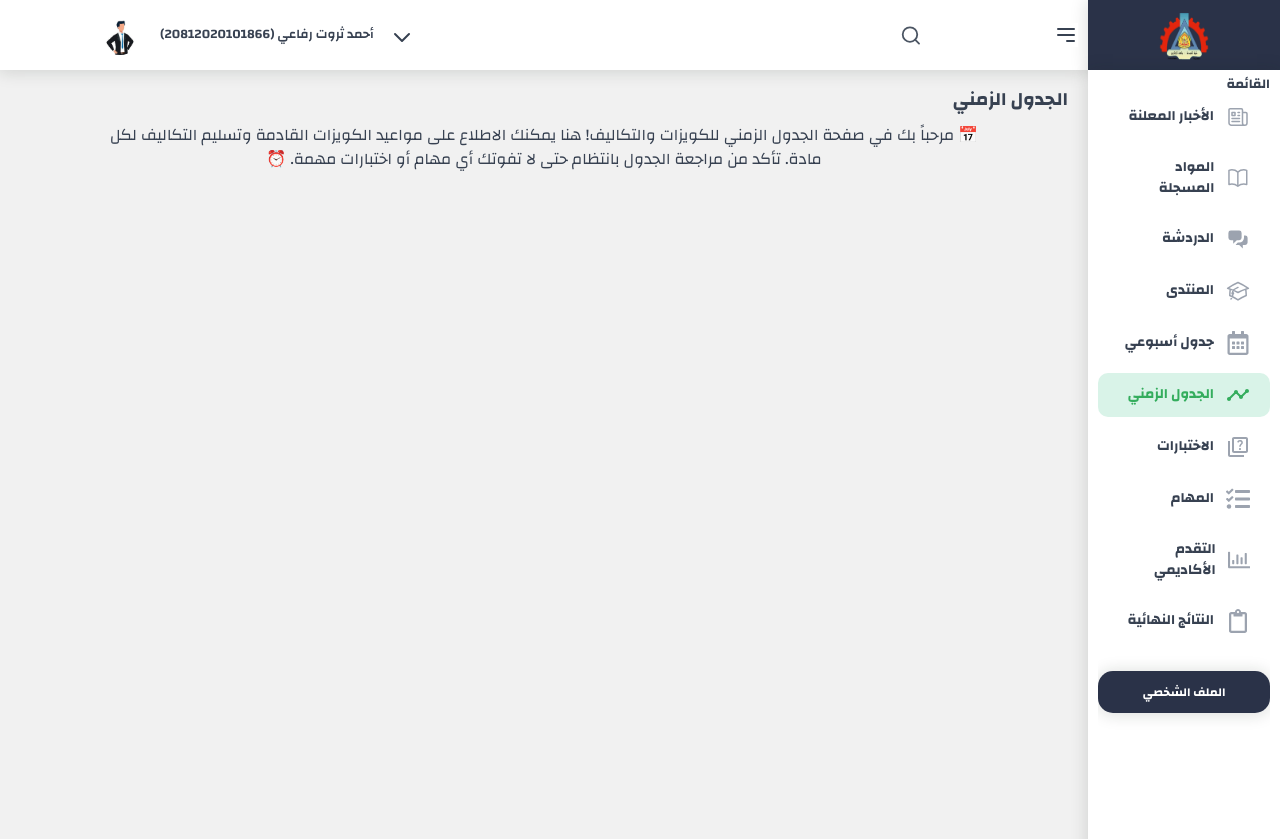
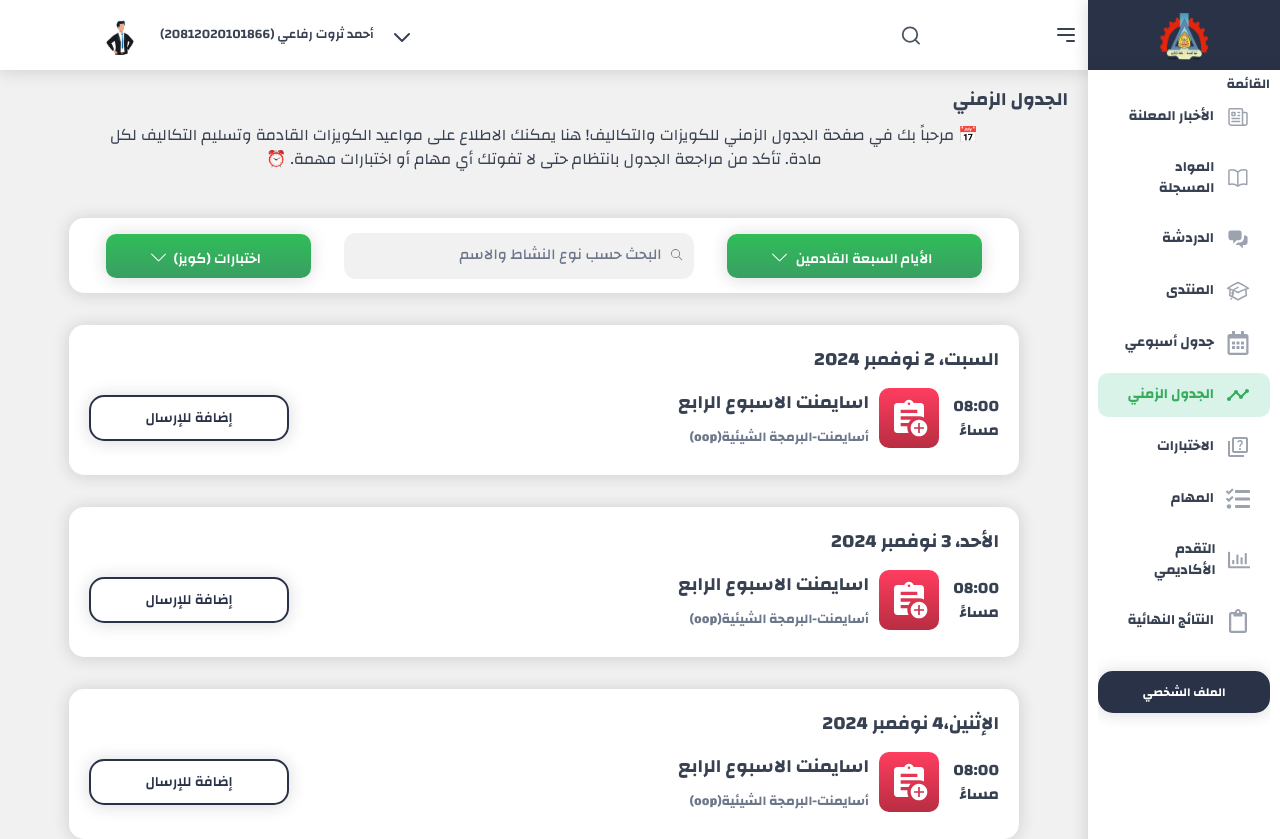
Before and after one commit to AhmedDev02/NextGenEdu, a React (Vite) app: page /projects-timeline in a window 1280 px wide. Before the commit the page ends 800 px from the top, so only its background shows below. Built offline with nearby package versions, Linux system fonts and the light colour scheme; a web font is replaced by a local one.

Commit message:
add projectTimeline pag

```diff
--- /dev/null
+++ b/src/features/timeline/ProjectsTimelineCard.jsx
@@ -0,0 +1,116 @@
+import styled from "styled-components";
+import Button from "../../ui/Button";
+import { MdAssignmentAdd } from "react-icons/md";
+
+const AssighnmentData = [
+    {
+      Assighnmentdate: 'السبت، 2 نوفمبر 2024',
+      AssighnmentTime: '08:00 مساءً',
+      AssighnmentNumber: "اسايمنت الاسبوع الرابع",
+      Assighnmentsubject: "أسايمنت-البرمجة الشيئية(oop)",
+    },
+    {
+      Assighnmentdate: 'الأحد، 3 نوفمبر 2024',
+      AssighnmentTime: '08:00 مساءً',
+      AssighnmentNumber: "اسايمنت الاسبوع الرابع",
+      Assighnmentsubject: "أسايمنت-البرمجة الشيئية(oop)",
+    },
+    {
+      Assighnmentdate: 'الإثنين،4 نوفمبر 2024',
+      AssighnmentTime: '08:00 مساءً',
+      AssighnmentNumber: "اسايمنت الاسبوع الرابع",
+      Assighnmentsubject: "أسايمنت-البرمجة الشيئية(oop)",
+    }
+
+  ];
+
+const StyledtimeContainer = styled.div`
+  box-shadow: var(--shadow-primary);
+  width: 950px;
+  height: 150px;
+  background-color: #fff;
+  border-radius: 15px 15px 15px 15px;
+  padding: 20px;
+
+
+`;
+const Styledticon= styled.div`
+  display:flex;
+  justify-content:center;
+  align-items:center;
+  width: 60px;
+  height: 60px;
+  background: linear-gradient(to bottom,#FF3D60,#B82D42);
+  border-radius:10px;
+  color :white;
+
+`;
+
+
+const Styledcontanier = styled.div`
+    display:flex;
+    justify-content:space-between;
+    width:100%;
+    height:70px;
+     align-items:center;
+    margin-top:10px;
+`;
+const StyledRightcontanier = styled.div`
+    display:flex;
+    justify-content:flex-start;
+    align-items:center;
+    width:400px;
+    height:70px;
+    gap:10px;
+
+
+`;
+const Styledtitle = styled.div`
+    display:flex;
+    flex-direction:column;
+    justify-content:space-between;
+    width:200px;
+    height:60px;
+
+
+
+`;
+
+
+
+function ProjectsTimelineCard (){
+
+        return (
+            <>
+              { AssighnmentData.map((card,index) => (
+     <StyledtimeContainer key={index}>
+     <h3>{card.Assighnmentdate}</h3>
+      <Styledcontanier >
+         <StyledRightcontanier>
+             <div style={{width:"50px" }}>
+             <h4 style={{width:"80px" }}>{card.AssighnmentTime}</h4>
+             </div>
+
+
+         <Styledticon >
+             <MdAssignmentAdd style={{fontSize:"40px"}} ></MdAssignmentAdd>
+         </Styledticon>
+          <Styledtitle >
+             <h3>{card.AssighnmentNumber}</h3>
+             <h5 style={{color:"#6D778A"}} >{card.Assighnmentsubject}</h5>
+          </Styledtitle >
+         </StyledRightcontanier>
+
+       <Button variation="transparent" style={{height:"46px" ,width:"200px" ,padding:"0px "}}>إضافة للإرسال</Button>
+      </Styledcontanier>
+
+
+ </StyledtimeContainer>
+      ))}
+            </>
+
+        )
+
+}
+
+ export default ProjectsTimelineCard ;
--- /dev/null
+++ b/src/features/timeline/ProjectsTimelineContent.jsx
@@ -0,0 +1,63 @@
+
+import Button from "../../ui/Button";
+import styled from "styled-components";
+import { SlArrowDown } from "react-icons/sl";
+import { GoSearch } from "react-icons/go";
+import ProjectsTimelineCard from "./ProjectsTimelineCard"
+
+
+
+const StyledtimeContainer = styled.div`
+  box-shadow: var(--shadow-primary);
+  width: 950px;
+  height: 75px;
+  background-color: #fff;
+  border-radius: 15px 15px 15px 15px;
+  padding: 20px;
+  display:flex;
+  justify-content:space-around;
+  align-items:center;
+`;
+const Styledsearchbutton= styled.button`
+  padding-inline:16px;
+  background-color: #f1f1f1;
+  border-radius: 12px;
+  width:350px;
+  height:46px;
+  color:#6D778A;
+  font-size:15px;
+  font-weight:500;
+  line-height:36.8px;
+  font-family:Changa;
+  text-align:right;
+  outline:none;
+  border:0;
+`;
+
+
+const Styledarrowicon =styled(SlArrowDown)`
+  font-size:15px;
+  transform:translate(-5px,2px);
+
+`
+const Styledsearchicon =styled(GoSearch)`
+  font-size:13px;
+  transform:translate(5px,2px);
+
+`
+function ProjectsTimelineContent (){
+return<>
+<StyledtimeContainer>
+<Button style={{borderRadius:"10px",height:"44px" ,}}>الأيام السبعة القادمين <Styledarrowicon/> </Button>
+<Styledsearchbutton >  <Styledsearchicon /> البحث حسب نوع النشاط والاسم </Styledsearchbutton>
+<Button style={{borderRadius:"10px",height:"44px" ,}}>اختبارات  (كويز)  <Styledarrowicon /></Button>
+</StyledtimeContainer>
+
+<ProjectsTimelineCard></ProjectsTimelineCard>
+
+</>
+
+}
+
+
+export default ProjectsTimelineContent;
--- a/src/pages/student-pages/ProjectsTimeline.jsx
+++ b/src/pages/student-pages/ProjectsTimeline.jsx
@@ -1,4 +1,5 @@
 import ContentHeader from "../../ui/ContentHeader";
+import ProjectsTimelineContent from "../../features/timeline/ProjectsTimelineContent";
 import { STUDENT_PAGES_PROPERTIES } from "../../utils/constants";
 
 function ProjectsTimeline() {
@@ -9,6 +10,7 @@ function ProjectsTimeline() {
         description={STUDENT_PAGES_PROPERTIES.TIMELINE.description}
         button={false}
       />
+      <ProjectsTimelineContent/>
     </>
   );
 }
```
